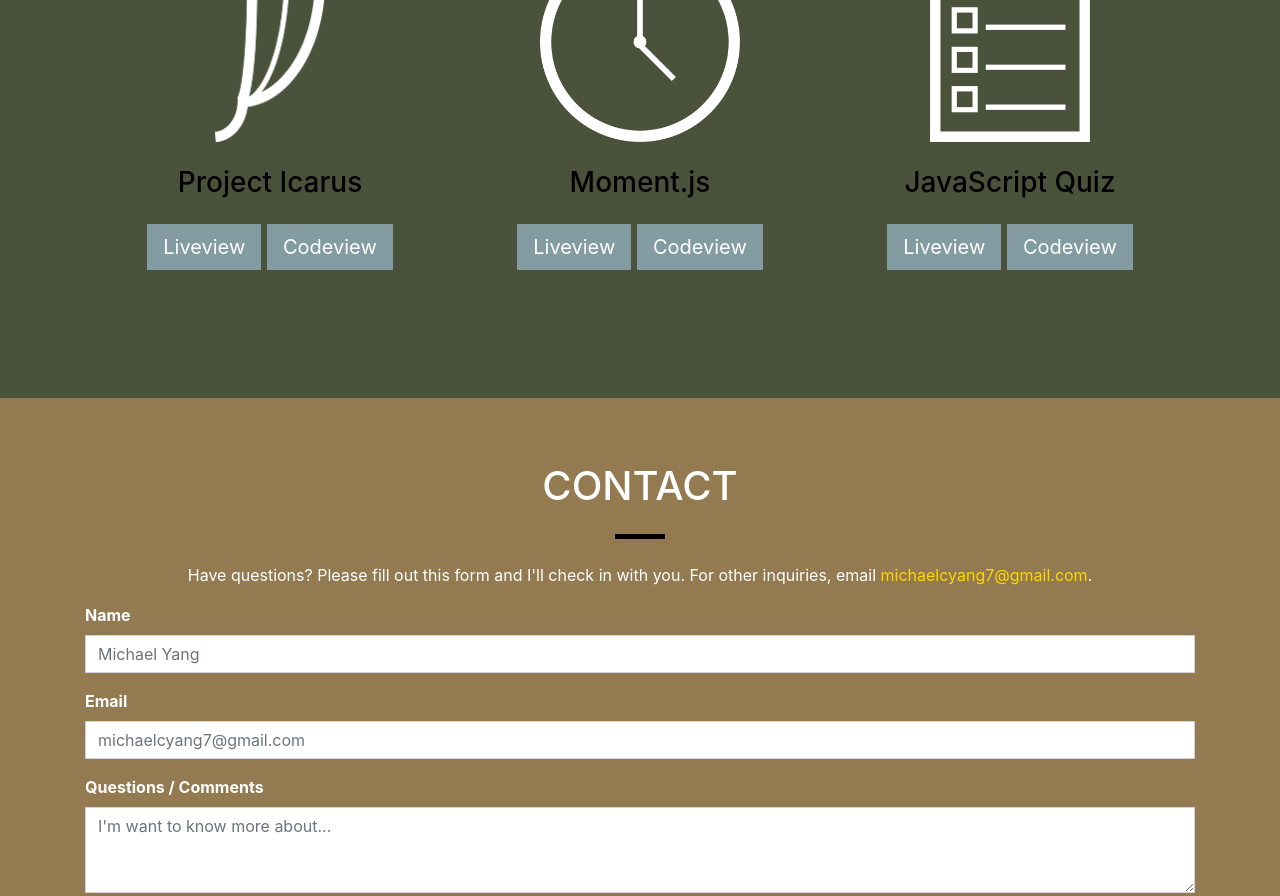
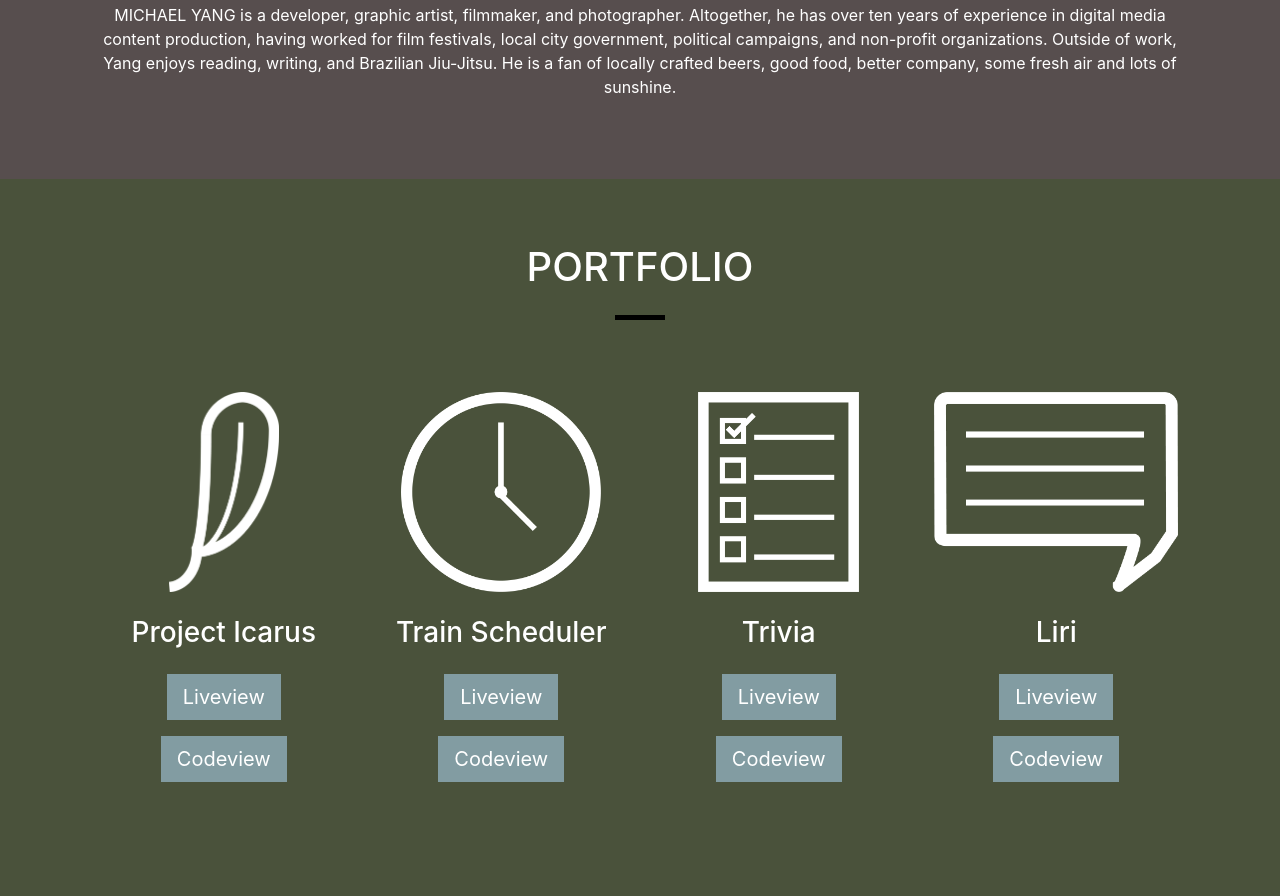
Before and after one commit to chaelyoung/UpdatedPortfolio, a plain HTML site: page index.html in a window 1280 px wide. Shown: the part 1412-2308 px from the top of the page. Drawn offline with nearby package versions, Linux system fonts and the light colour scheme; a script that the page names is missing.

Commit message:
updated w liri

```diff
--- a/assets/css/style.css
+++ b/assets/css/style.css
@@ -1,5 +1,5 @@
 body {
-    background: red;
+    background: black;
     color: white;
 }
 
@@ -53,6 +53,10 @@ label {
     color: white !important;
 }
 
+.h3 {
+    color: white;
+}
+
 /* ID mods */
 
 #logo {
@@ -74,6 +78,11 @@ label {
 
 #about {
     background: #574e4e !important;
+}
+
+#headshot {
+    margin-top: 20px;
+    margin-bottom: 30px;
 }
 
 #portfolio {
--- a/assets/javascript/main.js
+++ b/assets/javascript/main.js
@@ -0,0 +1 @@
+$("#landingPage").text("Hello World!");
--- a/index.html
+++ b/index.html
@@ -41,7 +41,7 @@
 
     <!-- Nav Bar -->
     <nav class="navbar sticky-top navbar-expand-lg navbar-dark">
-        <a class="navbar-brand ml-4" href="#landPageRef">
+        <a class="navbar-brand ml-4" href="index.html">
             <img id="logo" src="assets/images/michaelyang_white.png" width="250">
         </a>
         <button class="navbar-toggler" type="button" data-toggle="collapse" data-target="#navbarNav" aria-controls="navbarNav" aria-expanded="false"
@@ -66,7 +66,7 @@
     </nav>
 
     <!-- Landing Page -->
-    <div id="landingPageRef" class="row m-0 p-0">
+    <div class="row m-0 p-0">
         <div class="col-md-12 m-0 p-0">
             <div id="landingPage" class="card card-outline-none border-0 rounded-0 m-0 p-0">
             </div>
@@ -81,10 +81,11 @@
                 <div class="container">
                     <h1 class="display-5 m-0 p-0">MEET YOUR DEVELOPER</h1>
                     <hr class="my-4 customLineBr">
+                    <img id="headshot" src="assets/images/headshot.jpg" width="400">
                     <p>MICHAEL YANG is a developer, graphic artist, filmmaker, and photographer. Altogether, he has over ten
                         years of experience in digital media content production, having worked for film festivals, local
                         city government, political campaigns, and non-profit organizations. Outside of work, Yang enjoys
-                        reading, writing, and brazilian jiu-jitsu. Additionally, Yang is a fan of locally crafted beers,
+                        reading, writing, and Brazilian Jiu-Jitsu. He is a fan of locally crafted beers,
                         good food, better company, some fresh air and lots of sunshine.</p>
                 </div>
             </div>
@@ -103,38 +104,50 @@
 
                     <div class="row m-0 p-0 text-center">
 
-                        <div class="col-md-4 m-0 p-0">
+                        <div class="col-md-3 m-0 p-0">
                             <div class="card card-outline-none border-0 rounded-0 bg-transparent px-3 py-5 border-0">
                                 <div class="card-block">
                                     <img src="assets/images/feather.png" height="200">
                                     <p class="h3 mt-4">Project Icarus</p>
                                     <p class="lead">
-                                        <a class="btn btn-lg rounded-0 border-0 mt-3" href="#" role="button">Liveview</a>
-                                        <a class="btn btn-lg rounded-0 border-0 mt-3" href="#" role="button">Codeview</a>
+                                        <a class="btn btn-lg rounded-0 border-0 mt-3" href="https://chaelyoung.github.io/project-Icarus/" role="button">Liveview</a>
+                                        <a class="btn btn-lg rounded-0 border-0 mt-3" href="https://github.com/chaelyoung/project-Icarus" role="button">Codeview</a>
                                     </p>
                                 </div>
                             </div>
                         </div>
-                        <div class="col-md-4 m-0 p-0">
+                        <div class="col-md-3 m-0 p-0">
                             <div class="card card-outline-none border-0 rounded-0 bg-transparent px-3 py-5 border-0">
                                 <div class="card-block">
                                     <img src="assets/images/clock.png" height="200">
-                                    <p class="h3 mt-4">Moment.js</p>
+                                    <p class="h3 mt-4">Train Scheduler</p>
                                     <p class="lead">
-                                        <a class="btn btn-lg rounded-0 border-0 mt-3" href="#" role="button">Liveview</a>
-                                        <a class="btn btn-lg rounded-0 border-0 mt-3" href="#" role="button">Codeview</a>
+                                        <a class="btn btn-lg rounded-0 border-0 mt-3" href="https://chaelyoung.github.io/trainscheduler/" role="button">Liveview</a>
+                                        <a class="btn btn-lg rounded-0 border-0 mt-3" href="https://github.com/chaelyoung/trainscheduler" role="button">Codeview</a>
                                     </p>
                                 </div>
                             </div>
                         </div>
-                        <div class="col-md-4 m-0 p-0">
+                        <div class="col-md-3 m-0 p-0">
                             <div class="card card-outline-none border-0 rounded-0 bg-transparent px-3 py-5 border-0">
                                 <div class="card-block">
                                     <img src="assets/images/quiz.png" height="200">
-                                    <p class="h3 mt-4">JavaScript Quiz</p>
+                                    <p class="h3 mt-4">Trivia</p>
                                     <p class="lead">
-                                        <a class="btn btn-lg rounded-0 border-0 mt-3" href="#" role="button">Liveview</a>
-                                        <a class="btn btn-lg rounded-0 border-0 mt-3" href="#" role="button">Codeview</a>
+                                        <a class="btn btn-lg rounded-0 border-0 mt-3" href="https://chaelyoung.github.io/TriviaGame/" role="button">Liveview</a>
+                                        <a class="btn btn-lg rounded-0 border-0 mt-3" href="https://github.com/chaelyoung/TriviaGame" role="button">Codeview</a>
+                                    </p>
+                                </div>
+                            </div>
+                        </div>
+                        <div class="col-md-3 m-0 p-0">
+                            <div class="card card-outline-none border-0 rounded-0 bg-transparent px-3 py-5 border-0">
+                                <div class="card-block">
+                                    <img src="assets/images/liri.png" height="200">
+                                    <p class="h3 mt-4">Liri</p>
+                                    <p class="lead">
+                                        <a class="btn btn-lg rounded-0 border-0 mt-3" href="https://chaelyoung.github.io/liri-node-app/" role="button">Liveview</a>
+                                        <a class="btn btn-lg rounded-0 border-0 mt-3" href="https://github.com/chaelyoung/liri-node-app" role="button">Codeview</a>
                                     </p>
                                 </div>
                             </div>
```
Also changed, not shown: assets/images/headshot.jpg (added), assets/images/liri.png (added).
